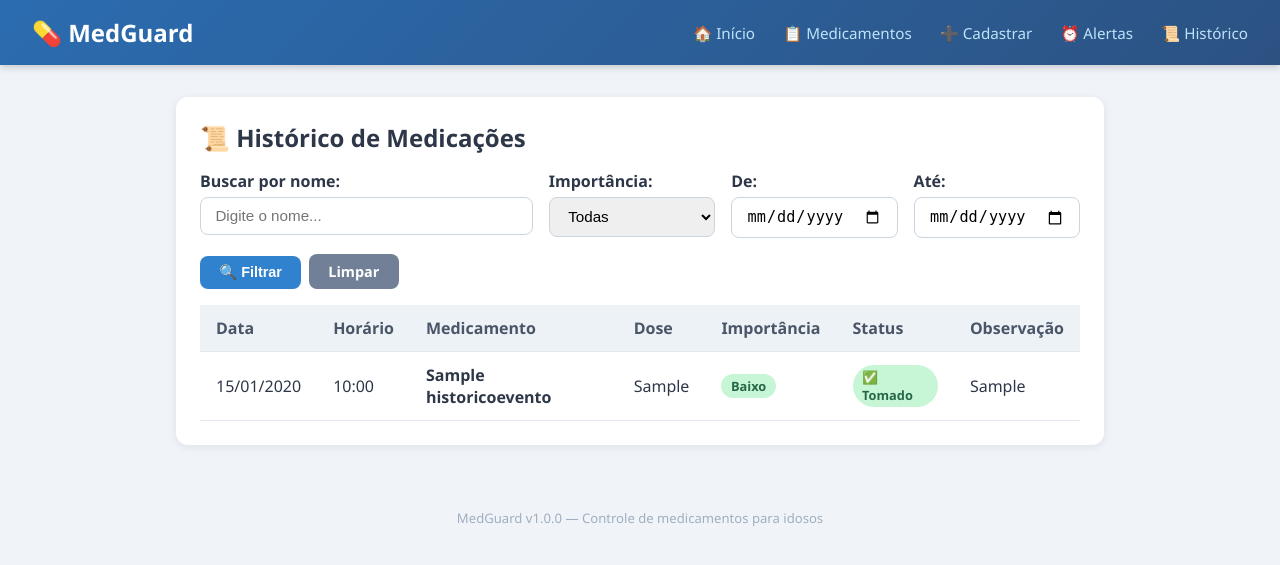
After one commit to AdlerMrF/medguard, a Django app: page /historico/ in a window 1280 px wide. The commit adds this page. Shown: the top 565 px of the page. Run offline with Django 5.2, Linux system fonts and the light colour scheme; tables that the repository leaves empty hold one stand-in row (values such as "Sample post").

Commit message:
feat: Adição de histórico de medicamentos e algumas ações do usuário

```diff
--- a/medicamento/forms.py
+++ b/medicamento/forms.py
@@ -73,6 +73,37 @@ class FiltroForm(forms.Form):
     )
 
 
+class FiltroHistoricoForm(forms.Form):
+    nome = forms.CharField(
+        required=False,
+        label="Buscar por nome",
+        widget=forms.TextInput(attrs={"placeholder": "Digite o nome..."}),
+    )
+
+    importancia = forms.ChoiceField(
+        required=False,
+        label="Importância",
+        choices=[
+            ("", "Todas"),
+            ("baixo", "Baixo"),
+            ("medio", "Médio"),
+            ("alto", "Alto"),
+        ],
+    )
+
+    data_inicio = forms.DateField(
+        required=False,
+        label="De",
+        widget=forms.DateInput(attrs={"type": "date"}),
+    )
+
+    data_fim = forms.DateField(
+        required=False,
+        label="Até",
+        widget=forms.DateInput(attrs={"type": "date"}),
+    )
+
+
 class RegistroUsoForm(forms.ModelForm):
     class Meta:
         model = RegistroUso
--- a/medicamento/models.py
+++ b/medicamento/models.py
@@ -54,6 +54,41 @@ class HorarioMedicamento(models.Model):
         return f"{self.medicamento.nome} às {self.horario.strftime('%H:%M')}"
 
 
+class HistoricoEvento(models.Model):
+    """Snapshot de eventos do medicamento: sobrevive à exclusão do registro original."""
+
+    TIPO_EVENTO = [
+        ("tomado", "Tomado"),
+        ("nao_tomado", "Não tomado"),
+        ("excluido", "Excluído"),
+    ]
+
+    tipo = models.CharField(
+        max_length=12,
+        choices=TIPO_EVENTO,
+        verbose_name="Tipo de Evento",
+    )
+    nome_medicamento = models.CharField(max_length=200, verbose_name="Nome do Medicamento")
+    dose = models.CharField(max_length=200, verbose_name="Dose")
+    importancia = models.CharField(
+        max_length=10,
+        choices=IMPORTANCIA,
+        verbose_name="Nível de Importância",
+    )
+    observacoes = models.TextField(blank=True, default="", verbose_name="Observações do Medicamento")
+    observacao_registro = models.TextField(blank=True, default="", verbose_name="Observação do Registro")
+    data = models.DateField(auto_now_add=True, verbose_name="Data")
+    horario = models.TimeField(verbose_name="Horário")
+
+    class Meta:
+        verbose_name = "Evento do Histórico"
+        verbose_name_plural = "Eventos do Histórico"
+        ordering = ["-data", "-horario"]
+
+    def __str__(self):
+        return f"[{self.get_tipo_display()}] {self.nome_medicamento} - {self.data}"
+
+
 class RegistroUso(models.Model):
     medicamento = models.ForeignKey(
         Medicamento,
--- a/medicamento/templates/medicamento/base.html
+++ b/medicamento/templates/medicamento/base.html
@@ -51,6 +51,7 @@
     <a href="{% url 'medicamento:listar' %}">📋 Medicamentos</a>
     <a href="{% url 'medicamento:cadastrar' %}">➕ Cadastrar</a>
     <a href="{% url 'medicamento:alertas' %}">⏰ Alertas</a>
+    <a href="{% url 'medicamento:historico' %}">📜 Histórico</a>
   </nav>
 </header>
 
--- /dev/null
+++ b/medicamento/templates/medicamento/historico.html
@@ -0,0 +1,68 @@
+{% extends "medicamento/base.html" %}
+{% block title %}Histórico{% endblock %}
+
+{% block content %}
+<div class="card">
+  <div style="display:flex; justify-content:space-between; align-items:center; margin-bottom:1rem">
+    <h2>📜 Histórico de Medicações</h2>
+  </div>
+
+  <form method="get" style="display:flex; gap:1rem; flex-wrap:wrap; margin-bottom:1rem">
+    <div style="flex:2; min-width:200px">
+      {{ form.nome.label_tag }}
+      {{ form.nome }}
+    </div>
+    <div style="flex:1; min-width:140px">
+      {{ form.importancia.label_tag }}
+      {{ form.importancia }}
+    </div>
+    <div style="flex:1; min-width:150px">
+      {{ form.data_inicio.label_tag }}
+      {{ form.data_inicio }}
+    </div>
+    <div style="flex:1; min-width:150px">
+      {{ form.data_fim.label_tag }}
+      {{ form.data_fim }}
+    </div>
+    <div style="display:flex; align-items:flex-end; gap:0.5rem">
+      <button type="submit" class="btn btn-primary">🔍 Filtrar</button>
+      <a href="{% url 'medicamento:historico' %}" class="btn btn-secondary">Limpar</a>
+    </div>
+  </form>
+
+  {% if eventos %}
+    <table>
+      <thead>
+        <tr>
+          <th>Data</th><th>Horário</th><th>Medicamento</th><th>Dose</th><th>Importância</th><th>Status</th><th>Observação</th>
+        </tr>
+      </thead>
+      <tbody>
+        {% for ev in eventos %}
+        <tr>
+          <td>{{ ev.data|date:"d/m/Y" }}</td>
+          <td>{{ ev.horario|time:"H:i" }}</td>
+          <td><strong>{{ ev.nome_medicamento }}</strong></td>
+          <td>{{ ev.dose }}</td>
+          <td>
+            <span class="badge badge-{{ ev.importancia }}">{{ ev.get_importancia_display }}</span>
+          </td>
+          <td>
+            {% if ev.tipo == "tomado" %}
+              <span class="badge" style="background:#c6f6d5; color:#276749">✅ Tomado</span>
+            {% elif ev.tipo == "nao_tomado" %}
+              <span class="badge" style="background:#fefcbf; color:#b7791f">⚠️ Não tomado</span>
+            {% else %}
+              <span class="badge" style="background:#fed7d7; color:#c53030">🗑 Excluído</span>
+            {% endif %}
+          </td>
+          <td>{{ ev.observacao_registro|default:"—" }}</td>
+        </tr>
+        {% endfor %}
+      </tbody>
+    </table>
+  {% else %}
+    <p style="color:#718096; text-align:center; padding:2rem">⚠️ Nenhum registro encontrado no histórico.</p>
+  {% endif %}
+</div>
+{% endblock %}
--- a/medicamento/urls.py
+++ b/medicamento/urls.py
@@ -10,6 +10,7 @@ urlpatterns = [
     path("medicamentos/cadastrar/", views.cadastrar, name="cadastrar"),
     path("medicamentos/<int:pk>/", views.detalhe, name="detalhe"),
     path("medicamentos/<int:pk>/remover/", views.remover, name="remover"),
+    path("historico/", views.historico, name="historico"),
     path("alertas/", views.alertas, name="alertas"),
     path("alertas/<int:pk>/confirmar/", views.confirmar_uso, name="confirmar_uso"),
     path("bula/<str:nome_medicamento>/", views.buscar_bula_medicamento, name="buscar_bula"),
--- a/medicamento/views.py
+++ b/medicamento/views.py
@@ -7,8 +7,8 @@ from django.shortcuts import get_object_or_404, redirect, render
 from django.utils import timezone
 from django.views.decorators.http import require_GET
 
-from .forms import FiltroForm, MedicamentoForm, RegistroUsoForm
-from .models import HorarioMedicamento, Medicamento, RegistroUso
+from .forms import FiltroForm, FiltroHistoricoForm, MedicamentoForm, RegistroUsoForm
+from .models import HistoricoEvento, HorarioMedicamento, Medicamento, RegistroUso
 from .traducao import (
     NAO_INFORMADO,
     traduzir_nome_para_ingles,
@@ -81,6 +81,14 @@ def remover(request, pk):
     med = get_object_or_404(Medicamento, pk=pk)
     if request.method == "POST":
         nome = med.nome
+        HistoricoEvento.objects.create(
+            tipo="excluido",
+            nome_medicamento=med.nome,
+            dose=med.dose,
+            importancia=med.importancia,
+            observacoes=med.observacoes,
+            horario=timezone.localtime(timezone.now()).time(),
+        )
         med.delete()
         messages.success(request, f"Medicamento '{nome}' excluído com sucesso.")
         return redirect("medicamento:listar")
@@ -114,6 +122,15 @@ def confirmar_uso(request, pk):
             registro.medicamento = med
             registro.horario = timezone.localtime(timezone.now()).time()
             registro.save()
+            HistoricoEvento.objects.create(
+                tipo="tomado" if registro.tomado else "nao_tomado",
+                nome_medicamento=med.nome,
+                dose=med.dose,
+                importancia=med.importancia,
+                observacoes=med.observacoes,
+                observacao_registro=registro.observacao,
+                horario=registro.horario,
+            )
             status = "tomado" if registro.tomado else "não tomado"
             messages.info(request, f"{med.nome} registrado como {status}.")
             return redirect("medicamento:alertas")
@@ -121,6 +138,30 @@ def confirmar_uso(request, pk):
         form = RegistroUsoForm()
 
     return render(request, "medicamento/confirmar_uso.html", {"med": med, "form": form})
+
+def historico(request):
+    form = FiltroHistoricoForm(request.GET or None)
+    eventos = HistoricoEvento.objects.all()
+
+    if form.is_valid():
+        nome = form.cleaned_data.get("nome")
+        importancia = form.cleaned_data.get("importancia")
+        data_inicio = form.cleaned_data.get("data_inicio")
+        data_fim = form.cleaned_data.get("data_fim")
+        if nome:
+            eventos = eventos.filter(nome_medicamento__icontains=nome)
+        if importancia:
+            eventos = eventos.filter(importancia=importancia)
+        if data_inicio:
+            eventos = eventos.filter(data__gte=data_inicio)
+        if data_fim:
+            eventos = eventos.filter(data__lte=data_fim)
+
+    return render(request, "medicamento/historico.html", {
+        "eventos": eventos,
+        "form": form,
+    })
+
 
 @require_GET
 def buscar_bula_medicamento(request, nome_medicamento):
```
Also changed, not shown: docs/issues/historico.md (added, +27 -0 lines), medicamento/admin.py (+8 -1 lines), medicamento/migrations/0002_historicoevento.py (added).
